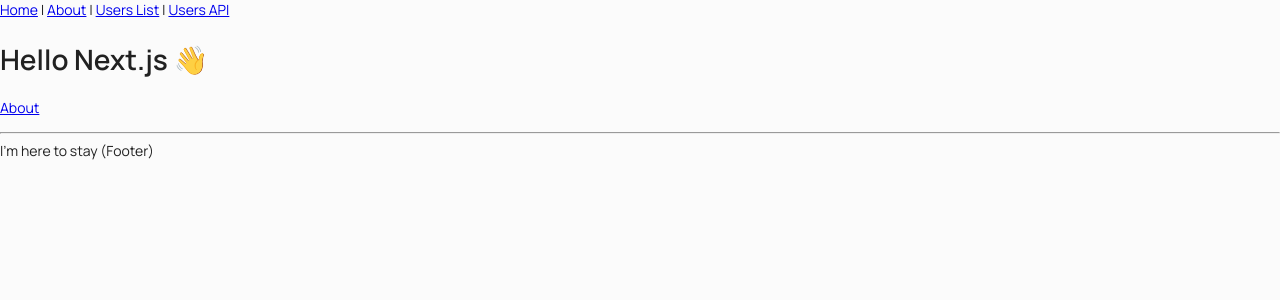
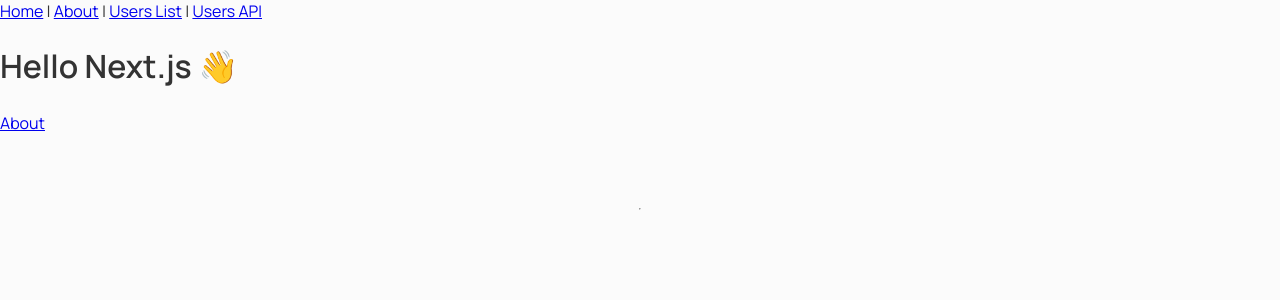
Before and after one commit to vi-latyshev/dream-renovation, a Next.js app: page / in a window 1280 px wide. Shown: the top 300 px of the page. Built offline with nearby package versions, Linux system fonts and the light colour scheme.

Commit message:
feat(theme): add palette & fonts

```diff
--- a/src/components/CoreLayout/CoreLayout.tsx
+++ b/src/components/CoreLayout/CoreLayout.tsx
@@ -4,13 +4,13 @@
 import { Header } from 'components/Header';
 import { Footer } from 'components/Footer';
 
-type Props = {
+type LayoutProps = {
     title: string;
     description: string;
     children?: ReactNode;
 };
 
-export const CoreLayout = ({ title, description, children }: Props) => (
+export const CoreLayout = ({ title, description, children }: LayoutProps) => (
     <>
         <Head>
             <title>{title}</title>
--- a/src/components/Footer/Footer.tsx
+++ b/src/components/Footer/Footer.tsx
@@ -1,15 +1,18 @@
-import { makeStyles } from '@material-ui/core';
+import { Container, makeStyles } from '@material-ui/core';
 
-const useStyles = makeStyles(() => ({
-    footer: {},
-}));
+const useStyles = makeStyles({
+    footer: {
+        display: 'flex',
+        paddingTop: 50,
+        paddingBottom: 50,
+    },
+});
 
 export const Footer = () => {
     const classes = useStyles();
     return (
-        <footer className={classes.footer}>
+        <Container component="footer" className={classes.footer}>
             <hr />
-            <span>I'm here to stay (Footer)</span>
-        </footer>
+        </Container>
     );
 };
--- a/src/styles/theme.ts
+++ b/src/styles/theme.ts
@@ -1,4 +1,4 @@
-import { createMuiTheme } from '@material-ui/core';
+import { createMuiTheme, responsiveFontSizes } from '@material-ui/core';
 import createPalette from '@material-ui/core/styles/createPalette';
 import createBreakpoints from '@material-ui/core/styles/createBreakpoints';
 import createSpacing from '@material-ui/core/styles/createSpacing';
@@ -6,11 +6,19 @@
 import createMixins from '@material-ui/core/styles/createMixins';
 
 const palette = createPalette({
+    type: 'light',
+    primary: {
+        main: '#2EC5CE',
+    },
+    secondary: {
+        main: '#FE8A27',
+    },
+    text: {
+        primary: '#333333',
+        secondary: '#636363',
+    },
     background: {
         default: '#FBFBFB',
-    },
-    primary: {
-        main: '#2EC5CE',
     },
 });
 
@@ -27,7 +35,11 @@
 const spacing = createSpacing(8);
 
 const typography = createTypography(palette, {
-    fontFamily: '"Manrope", sans-serif',
+    fontSize: 16,
+    fontFamily: [
+        '"Manrope"',
+        'sans-serif',
+    ].join(','),
 });
 
 const mixins = createMixins(breakpoints, spacing, {
@@ -44,12 +56,20 @@
     },
 });
 
-export const theme = createMuiTheme({
+let muiTheme = createMuiTheme({
     palette,
     breakpoints,
     spacing,
     typography,
     mixins,
-    props: {},
+    props: {
+        MuiContainer: {
+            maxWidth: 'xl',
+        },
+    },
     overrides: {},
 });
+
+muiTheme = responsiveFontSizes(muiTheme);
+
+export const theme = muiTheme;
```
